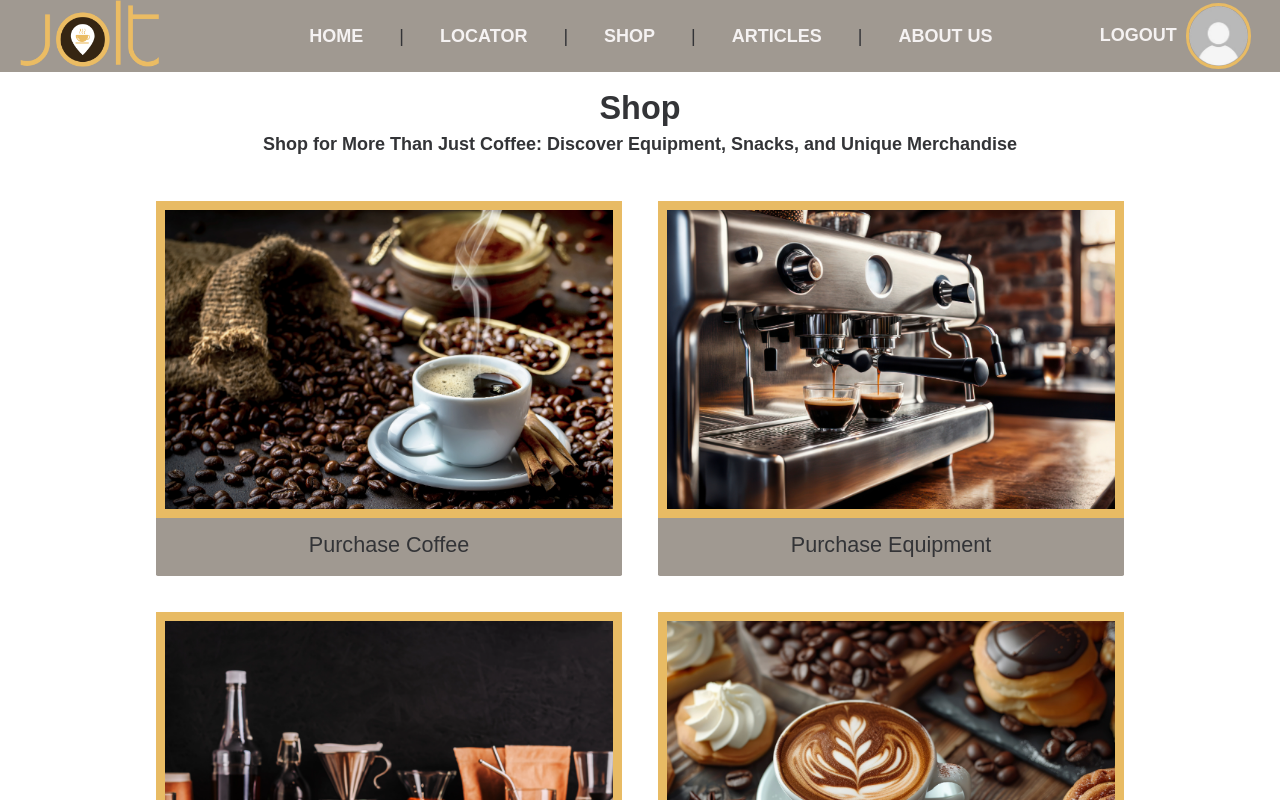
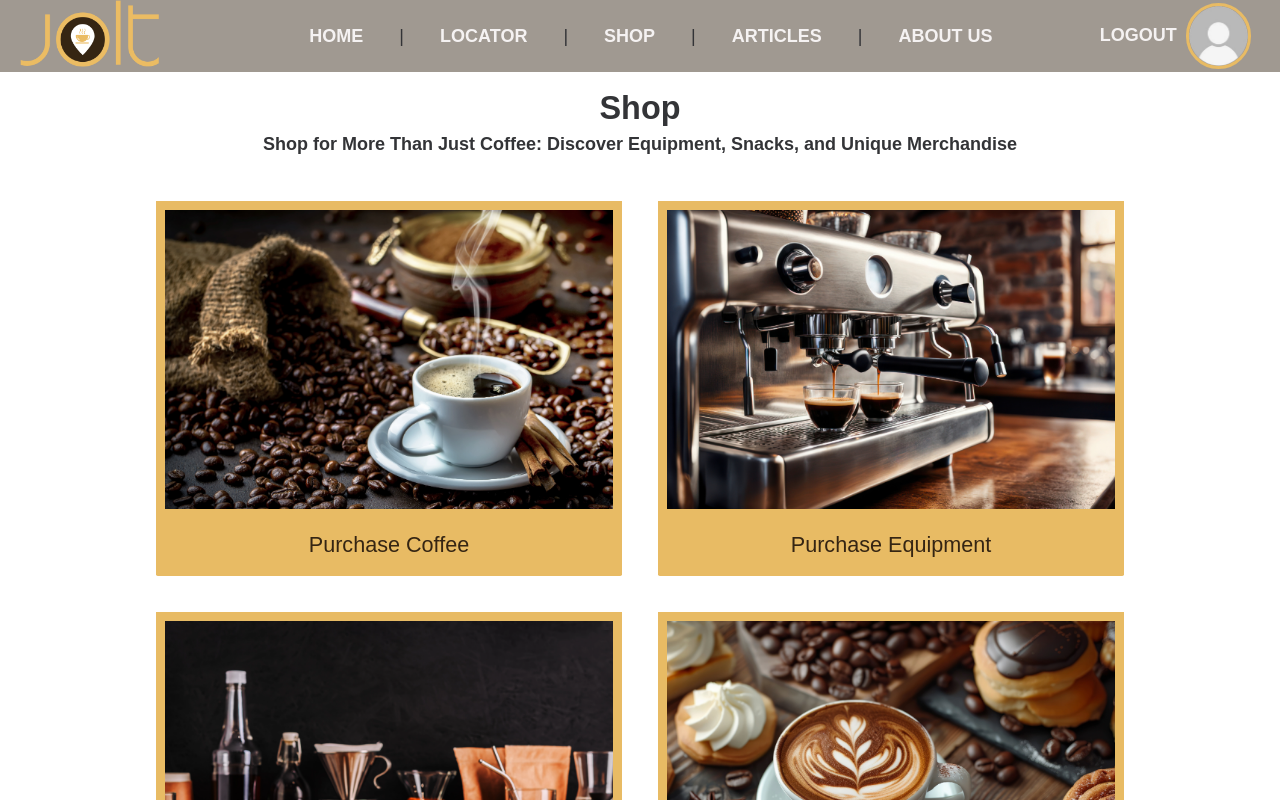
Before and after one commit to CraftyCurtis05/jolt-coffee-shop-locator, a Vue app in the folder vue/: page /shop in a window 1280 px wide. Built offline with nearby package versions, Linux system fonts and the light colour scheme; no server answers; sample sign-in values are in the browser's storage.

Commit message:
Articles and Shop transitions completed

```diff
--- a/vue/src/components/articles_view/Articles.vue
+++ b/vue/src/components/articles_view/Articles.vue
@@ -66,7 +66,7 @@ export default {
     display: flex;
     flex-direction: column;
     max-width: 39vw;
-    background-color: rgb(160, 153, 145);
+    background-color: #e8bb64;
     border-radius: .1rem;
     padding-bottom: .5rem;
     margin: 1rem 1rem;
@@ -75,15 +75,16 @@ export default {
 
 .articles:hover {
     transform: scale(1.1);
+    filter: grayscale(80%);
+}
+
+.articles:hover h3 {
+    font-weight: bold;
 }
 
 .articles img {
     width: 35vw;
     border: .5rem #e8bb64 solid;
-}
-
-.articles img:hover {
-    filter: grayscale(80%);
 }
 
 a {
@@ -94,11 +95,8 @@ a {
 h3 {
     font-size: 1.2rem;
     font-weight: lighter;
+    color: rgb(53, 37, 19);
     margin: .5rem auto;
     transition: all 0.5s;
 }
-
-h3:hover {
-    font-weight: bold;
-}
 </style>
--- a/vue/src/components/shop_view/Shop.vue
+++ b/vue/src/components/shop_view/Shop.vue
@@ -66,7 +66,7 @@ export default {
     display: flex;
     flex-direction: column;
     max-width: 39vw;
-    background-color: rgb(160, 153, 145);
+    background-color: #e8bb64;
     border-radius: .1rem;
     padding-bottom: .5rem;
     margin: 1rem 1rem;
@@ -75,6 +75,11 @@ export default {
 
 .shop:hover {
     transform: scale(1.1);
+    filter: grayscale(80%);
+}
+
+.shop:hover h3 {
+    font-weight: bold;
 }
 
 .shop img {
@@ -82,9 +87,6 @@ export default {
     border: .5rem #e8bb64 solid;
 }
 
-.shop img:hover {
-    filter: grayscale(80%);
-}
 
 a {
     color: #333437;
@@ -94,11 +96,8 @@ a {
 h3 {
     font-size: 1.2rem;
     font-weight: lighter;
+    color: rgb(53, 37, 19);
     margin: .5rem auto;
     transition: all 0.5s;
 }
-
-h3:hover {
-    font-weight: bold;
-}
 </style>
```
